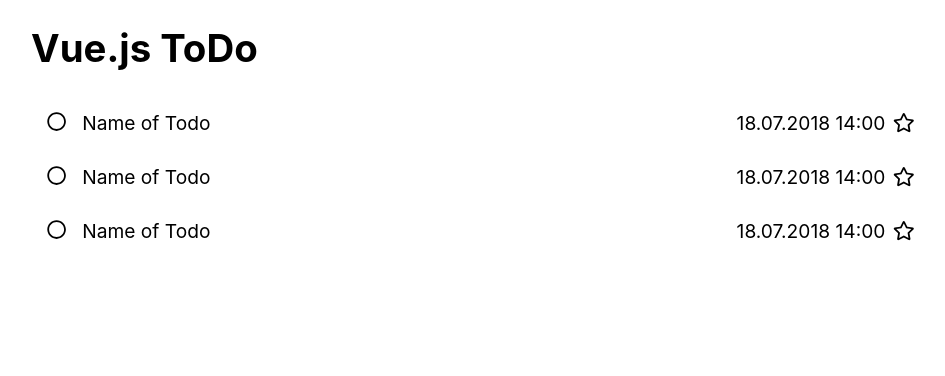
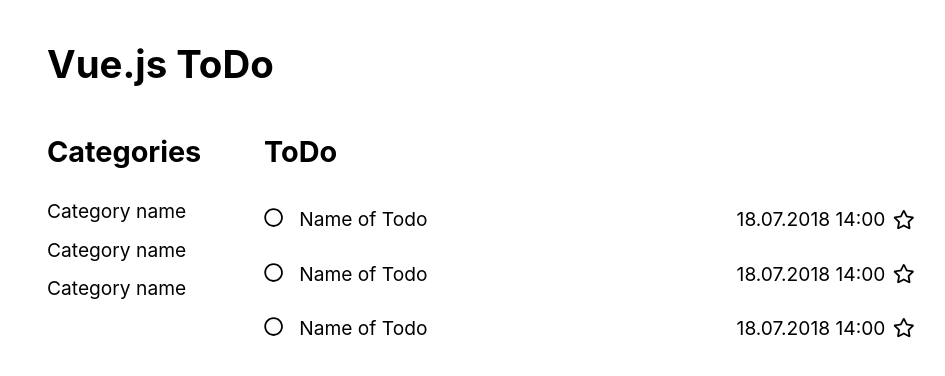
Before and after one commit to greengiraffe/mp-vue-todo, a Vue app: page / in a window 1280 px wide. Shown: the top 376 px of the page, without its empty margins (159-1104 px from the left). Built offline with nearby package versions, Linux system fonts and the light colour scheme.

Commit message:
Add CategoryList & tweak styling of TodoList/Todo

```diff
--- a/src/components/App.vue
+++ b/src/components/App.vue
@@ -1,20 +1,28 @@
 <template>
   <div class="app">
-    <h1>Vue.js ToDo</h1>
-    <TodoList />
+    <h1 class="app__title">Vue.js ToDo</h1>
+    <div class="app__grid">
+      <CategoryList />
+      <TodoList />
+    </div>
   </div>
 </template>
 
 <script>
+import CategoryList from './CategoryList.vue'
 import TodoList from './TodoList.vue'
 
 export default {
-  components: { TodoList }
+  components: { CategoryList, TodoList }
 }
 </script>
 
 <style lang="scss">
 @import '../styles/normalize.css';
+
+*, *::after, *::before {
+  box-sizing: border-box;
+}
 
 body {
   font-family: -apple-system, BlinkMacSystemFont, 'Segoe UI', Roboto, Oxygen, Ubuntu, Cantarell, 'Open Sans', 'Helvetica Neue', sans-serif;
@@ -24,5 +32,16 @@
 .app {
   max-width: 900px;
   margin: 0 auto;
+  height: 100vh;
+  padding: 1rem;
+}
+
+.app__grid {
+  display: grid;
+  grid-template-columns: 1fr 3fr;
+  margin-top: 1rem;
+}
+
+.app__title {
 }
 </style>
--- /dev/null
+++ b/src/components/Category.vue
@@ -0,0 +1,18 @@
+<template>
+<div class="category">
+  <span class="category__name">Category name</span>
+</div>
+</template>
+
+<script>
+export default {
+
+}
+</script>
+
+<style>
+.category {
+  cursor: pointer;
+  padding: 0.5rem 0;
+}
+</style>
--- /dev/null
+++ b/src/components/CategoryList.vue
@@ -0,0 +1,26 @@
+<template>
+  <div>
+    <h2>Categories</h2>
+    <ul class="category-list">
+      <li class="category-list__item"><Category /></li>
+      <li class="category-list__item"><Category /></li>
+      <li class="category-list__item"><Category /></li>
+    </ul>
+  </div>
+</template>
+
+<script>
+import Category from './Category.vue'
+
+export default {
+  components: { Category }
+}
+</script>
+
+<style>
+.category-list {
+  margin: 0;
+  padding: 0;
+  list-style-type: none;
+}
+</style>
--- a/src/components/Todo.vue
+++ b/src/components/Todo.vue
@@ -22,7 +22,7 @@
 <style lang="scss">
 .todo {
   display: flex;
-  padding: 1rem;
+  padding: 1rem 0;
 
   + .todo {
     border-top: 1px solid lightgray;
--- a/src/components/TodoList.vue
+++ b/src/components/TodoList.vue
@@ -1,9 +1,12 @@
 <template>
-  <ul class="todo-list">
-    <li class="todo-list__item"><Todo /></li>
-    <li class="todo-list__item"><Todo /></li>
-    <li class="todo-list__item"><Todo /></li>
-  </ul>
+  <div>
+    <h2>ToDo</h2>
+    <ul class="todo-list">
+      <li class="todo-list__item"><Todo /></li>
+      <li class="todo-list__item"><Todo /></li>
+      <li class="todo-list__item"><Todo /></li>
+    </ul>
+  </div>
 </template>
 
 <script>
```
